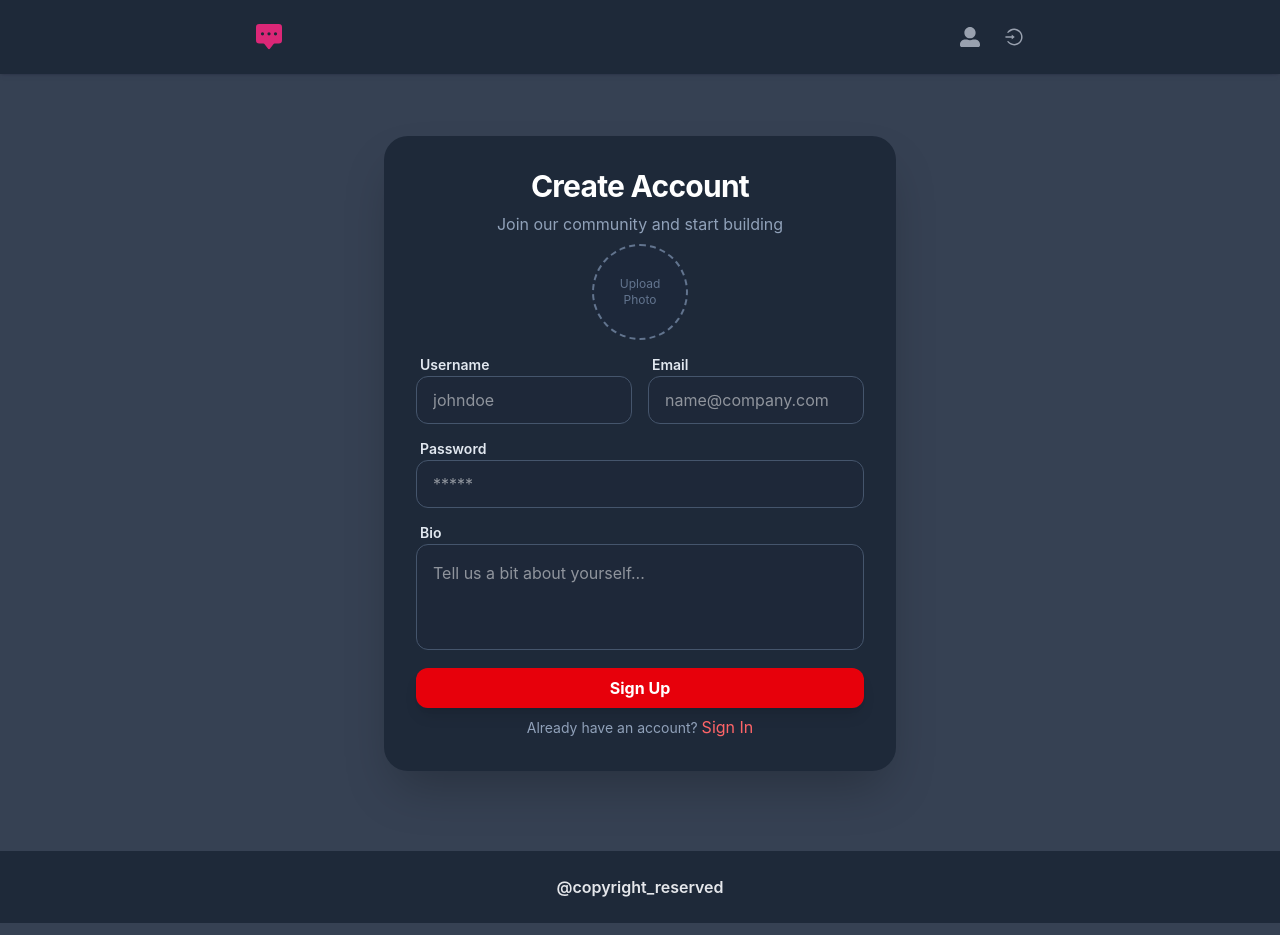
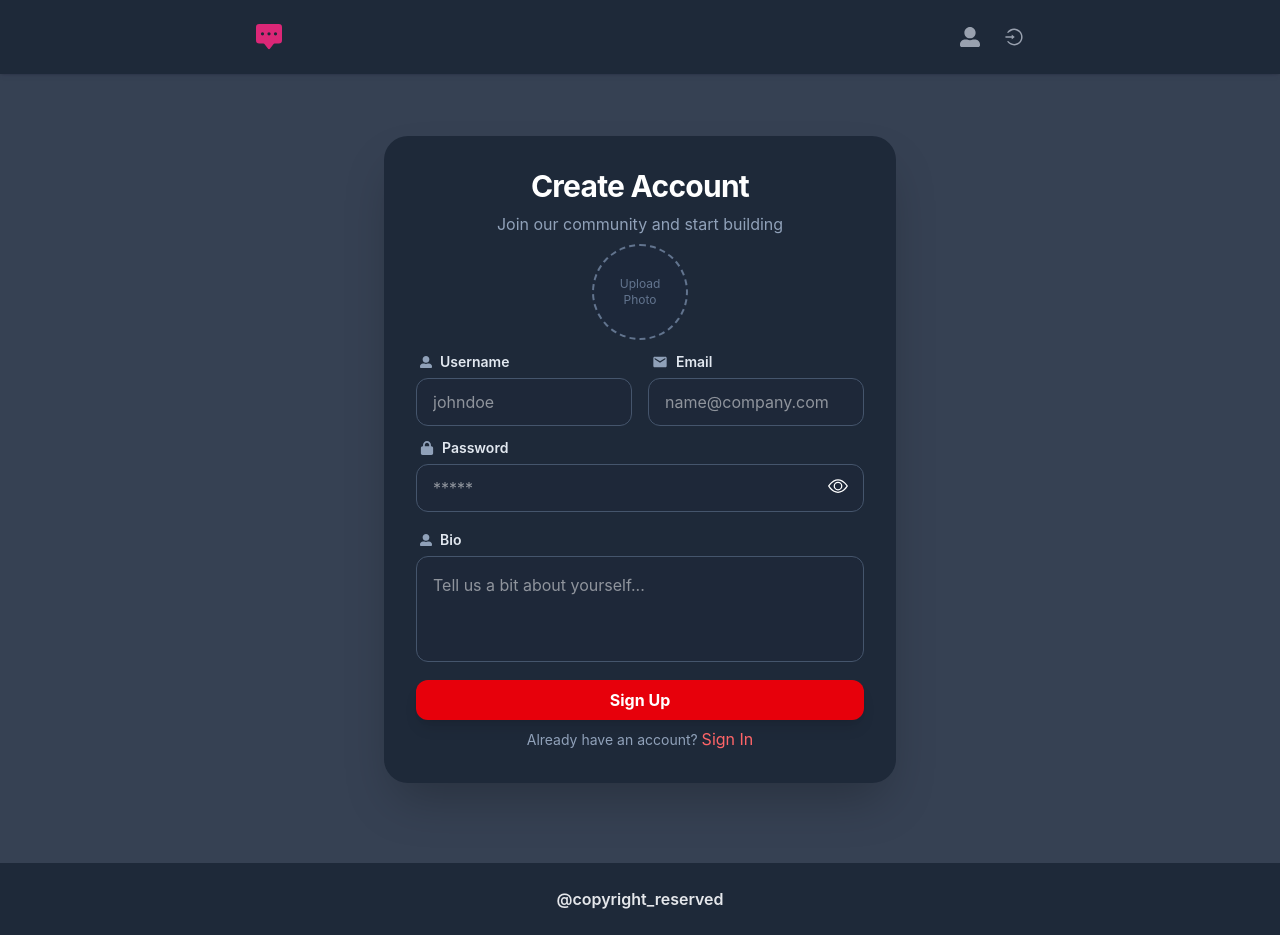
Before and after one commit to prasad7217/ChatApp_Frontend, a React (Vite) app: page /signup in a window 1280 px wide. Built offline with nearby package versions, Linux system fonts and the light colour scheme.

Commit message:
Improved ui

```diff
--- a/src/components/UserAuthentication/Login.jsx
+++ b/src/components/UserAuthentication/Login.jsx
@@ -1,11 +1,13 @@
 import axios from "axios";
 import React, { useState } from "react";
 import { Link, useNavigate } from "react-router-dom";
+import { BsEye, BsEyeSlash } from "react-icons/bs";
 
 const Login = () => {
 
     const [email, setEmail] = useState("durgaprasadkasa81@gmail.com");
     const [password, setPassword] = useState("");
+    const [showPass, setShowPass] = useState(false);
 
     const navigate = useNavigate();
 
@@ -18,10 +20,14 @@ const Login = () => {
 
         console.log("res :", res)
 
-        if(res?.data?.success){
+        if (res?.data?.success) {
             navigate("/otp")
         }
 
+    }
+
+    const handleShowPass = () => {
+        setShowPass(!showPass);
     }
 
     return (
@@ -45,18 +51,21 @@ const Login = () => {
                             />
                         </div>
 
-                        <div className="space-y-2">
+                        <div className="space-y-2 relative">
                             <div className="flex items-center justify-between">
                                 <label className="text-sm font-medium leading-none text-slate-200">Password</label>
                                 <a href="#" className="text-xs text-red-400 hover:underline">Forgot password?</a>
                             </div>
                             <input
-                                type="password"
+                                type={showPass ? "text" : "password"}
                                 value={password}
                                 onChange={(e) => setPassword(e.target.value)}
                                 placeholder="*****"
                                 className="flex h-12 w-full rounded-lg border border-slate-700 bg-slate-800/50 px-4 py-2 text-white placeholder:text-slate-500 focus:outline-none focus:border-red-600 transition-all"
                             />
+                            <div className="absolute xl:top-[38px] lg:top-[36px] md:top-[36px] xl:right-4 text-[20px] text-white cursor-pointer" onClick={() => handleShowPass()}>
+                                {showPass ? <BsEyeSlash /> : <BsEye /> }
+                            </div>
                         </div>
 
                         <button className="w-full h-12 rounded-lg bg-red-600 px-4 py-2 text-[16px] font-semibold text-white shadow transition-all hover:bg-red-600/80 active:scale-[0.98] cursor-pointer" onClick={() => reqLogin()}>
--- a/src/components/UserAuthentication/Signup.jsx
+++ b/src/components/UserAuthentication/Signup.jsx
@@ -1,6 +1,11 @@
 import React, { useState } from "react";
 import { Link } from "react-router-dom";
 import axios from "axios";
+import { BsEye, BsEyeSlash } from "react-icons/bs";
+import { FaUserAlt } from "react-icons/fa";
+import { MdEmail } from "react-icons/md";
+import { FaLock } from "react-icons/fa6";
+import { backBanner } from "../../helper";
 
 const SignUp = () => {
 
@@ -9,6 +14,7 @@ const SignUp = () => {
     const [password, setPassword] = useState("");
     const [bio, setBio] = useState("");
     const [profilePic, setProfilePic] = useState("");
+    const [showPass, setShowPass] = useState(false);
 
     const sentSignup = async () => {
 
@@ -24,8 +30,12 @@ const SignUp = () => {
 
     }
 
+    const handleShowPass = () => {
+        setShowPass(!showPass);
+    }
+
     return (
-        <div className="flex items-center justify-center bg-gray-700 p-4">
+        <div className="flex items-center justify-center bg-gray-700 p-4 ">
             <div className="w-full max-w-lg p-8 space-y-2 bg-gray-800 rounded-3xl shadow-2xl my-8 xl:my-16">
                 {/* Header */}
                 <div className="space-y-2 text-center">
@@ -44,8 +54,11 @@ const SignUp = () => {
 
                     {/* Grid for Name & Email */}
                     <div className="grid grid-cols-1 md:grid-cols-2 gap-4">
-                        <div className="space-y-1.5">
-                            <label className="text-sm font-semibold text-slate-200 ml-1">Username</label>
+                        <div className="space-y-1.5 ">
+                            <div className="flex items-center gap-1 pl-1">
+                                <FaUserAlt className="text-slate-400 text-[12px]" />
+                                <label className="text-sm font-semibold text-slate-200 ml-1">Username</label>
+                            </div>
                             <input
                                 onChange={(e) => setUserName(e.target.value)}
                                 value={userName}
@@ -55,7 +68,10 @@ const SignUp = () => {
                             />
                         </div>
                         <div className="space-y-1.5">
-                            <label className="text-sm font-semibold text-slate-200 ml-1">Email</label>
+                            <div className="flex items-center gap-1 pl-1">
+                                <MdEmail className="text-slate-400 text-[16px]" />
+                                <label className="text-sm font-semibold text-slate-200 ml-1">Email</label>
+                            </div>
                             <input
                                 onChange={(e) => setEmail(e.target.value)}
                                 type="email"
@@ -67,20 +83,29 @@ const SignUp = () => {
                     </div>
 
                     {/* Password */}
-                    <div className="space-y-1.5">
-                        <label className="text-sm font-semibold text-slate-200 ml-1">Password</label>
+                    <div className="space-y-1.5 relative">
+                        <div className="flex items-center gap-1 pl-1">
+                            <FaLock className="text-slate-400 text-[14px]" />
+                            <label className="text-sm font-semibold text-slate-200 ml-1">Password</label>
+                        </div>
                         <input
                             onChange={(e) => setPassword(e.target.value)}
-                            type="password"
+                            type={showPass ? "text" : "password"}
                             value={password}
                             placeholder="*****"
                             className="w-full h-12 rounded-xl bg-[#1e293b]/50 border border-slate-600 px-4 text-white focus:outline-none focus:ring-2 focus:ring-red-500/50 focus:border-red-500 transition-all"
                         />
+                        <div className="absolute xl:top-[38px] lg:top-[36px] md:top-[36px] xl:right-4 text-[20px] text-white cursor-pointer" onClick={() => handleShowPass()}>
+                            {showPass ? <BsEyeSlash /> : <BsEye />}
+                        </div>
                     </div>
 
                     {/* Bio Field */}
                     <div className="space-y-1.5">
-                        <label className="text-sm font-semibold text-slate-200 ml-1">Bio</label>
+                        <div className="flex items-center gap-1 pl-1">
+                            <FaUserAlt className="text-slate-400 text-[12px]" />
+                            <label className="text-sm font-semibold text-slate-200 ml-1">Bio</label>
+                        </div>
                         <textarea
                             onChange={(e) => setBio(e.target.value)}
                             placeholder="Tell us a bit about yourself..."
--- /dev/null
+++ b/src/helper.js
@@ -0,0 +1 @@
+export const backBanner = "https://res.cloudinary.com/dssabhgtb/image/upload/v1777289747/ChatGPT_Image_Apr_27_2026_05_04_07_PM_s2svst.png";
--- a/src/index.css
+++ b/src/index.css
@@ -1,6 +1,6 @@
 @import "tailwindcss";
 body{
-    background-color: #364153;
+    background-color: hsl(217, 21%, 27%);
 }
 .navShadow{
     box-shadow: rgba(50, 50, 93, 0.25) 0px 2px 5px -1px, rgba(0, 0, 0, 0.3) 0px 1px 3px -1px;
```
